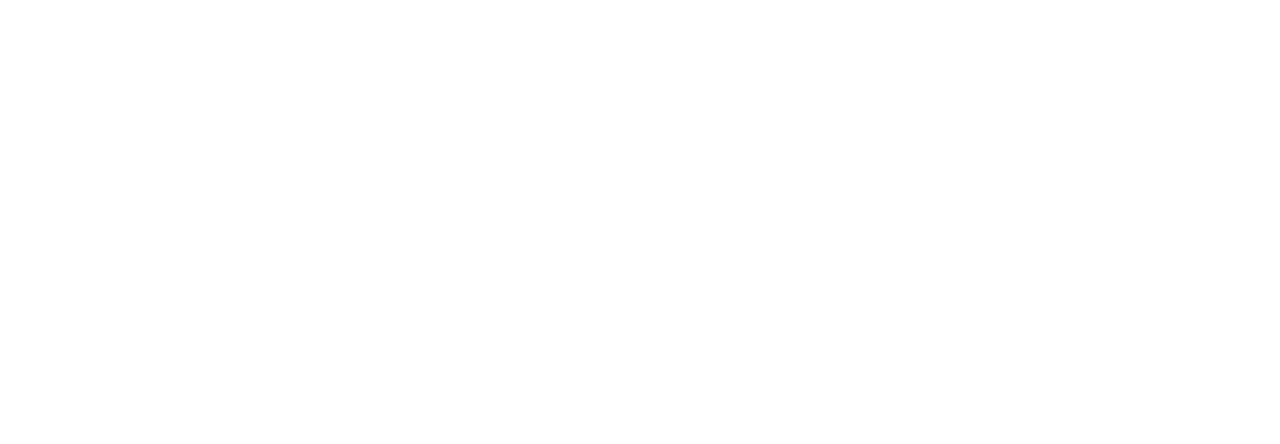
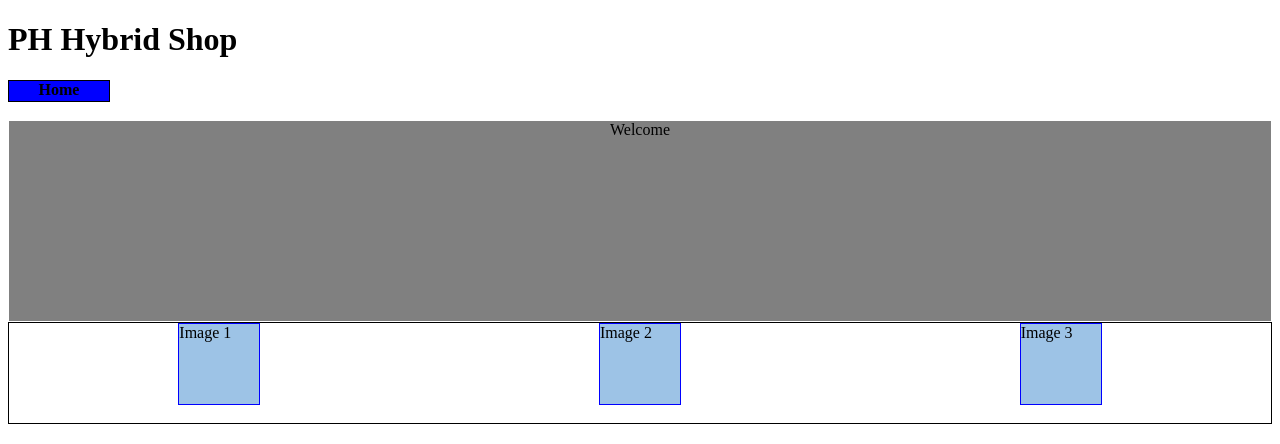
Before and after one commit to jmdc0903/jmdc0903.github.io, a plain HTML site: page practice.html in a window 1280 px wide. Drawn offline with Linux system fonts and the light colour scheme.

Commit message:
My first Github Page in HTML 5

```diff
--- a/practice.html
+++ b/practice.html
@@ -1,15 +1,103 @@
 <!DOCTYPE html>
 <html lang="en">
 <head>
+
     <meta charset="UTF-8">
     <meta name="keywords" content="Movie website, thriller movies, free movies">
     <meta name="viewport" content="width=device-width, initial-scale=1.0">
 
     <title>PH Hybrid Shop Site</title>
 
+    <style>
+    h1 {
+        display: block;
+        font-size: 2em;
+        margin-top: 0.67em;
+        margin-bottom: 0.67em;
+        margin-left: 0;
+        margin-right: 0;
+        font-weight: bold;
+      }
+    </style>
+
+    <h1>
+
+        PH Hybrid Shop
+
+    </h1>
+
+
+
+
 </head>
 
 <body>
 
+
+
+
+
+    <div style="
+        border: 1px solid #000000;
+        background-color: blue;
+        height: 20px;
+        width: 100px;
+        text-align: center;
+
+    ">
+        <b>Home</b>
+    </div> <br>
+
+    <div style="
+        border: 1px solid white;
+        height: 200px;
+        background-color: gray;
+        text-align: center;
+    ">
+        Welcome
+    </div>
+
+    <div style="
+        border: 1px solid #000000;
+        height: 100px;
+        display: flex;
+        justify-content: space-around;
+    ">
+        <div style="
+            background-color: #9DC3E6;
+            border: 1px solid #0000FF;
+            height: 80px;
+            width: 80px;
+
+
+        ">
+            Image 1
+        </div>
+
+        <div style="
+            background-color: #9DC3E6;
+            border: 1px solid #0000FF;
+            height: 80px;
+            width: 80px;
+        ">
+            Image 2
+        </div>
+        <div style="background-color: #9DC3E6;border: 1px solid #0000FF;height: 80px; width: 80px;">
+            Image 3
+        </div>
+    </div>
+
+
+
+
+
+
+
+
+
+
+
+
 </body>
+
 </html>
```
Also changed, not shown: index.html (+8 -9 lines).
